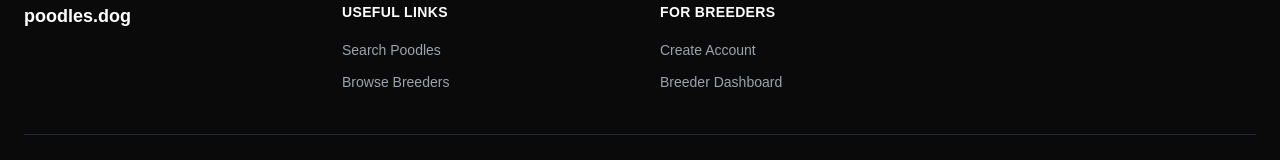
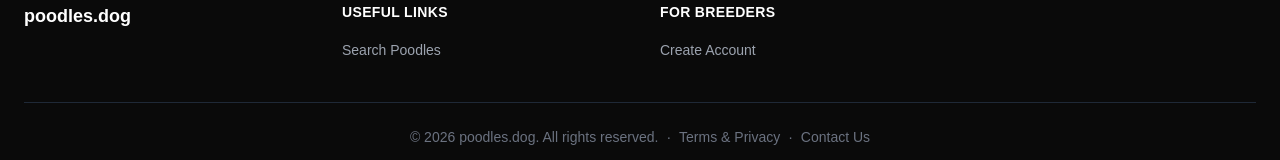
Before and after one commit to cypand/poodles-dog, a Next.js app: page / in a window 1280 px wide. Shown: the part 2029-2189 px from the top of the page. Built offline with nearby package versions, Linux system fonts and the light colour scheme; no server answers; the database is empty.

Commit message:
Update Footer.tsx

```diff
--- a/components/Footer.tsx
+++ b/components/Footer.tsx
@@ -3,11 +3,11 @@
 const columns = [
   {
     title: "USEFUL LINKS",
-    links: ["Search Poodles", "Browse Breeders"],
+    links: [{ label: "Search Poodles", href: "/search" }],
   },
   {
     title: "FOR BREEDERS",
-    links: ["Create Account", "Breeder Dashboard"],
+    links: [{ label: "Create Account", href: "/register" }],
   },
 ];
 
@@ -27,12 +27,12 @@
               </h4>
               <ul className="space-y-2">
                 {col.links.map((link) => (
-                  <li key={link}>
+                  <li key={link.label}>
                     <Link
-                      href="#"
+                      href={link.href}
                       className="text-sm text-gray-400 hover:text-white transition-colors"
                     >
-                      {link}
+                      {link.label}
                     </Link>
                   </li>
                 ))}
```
